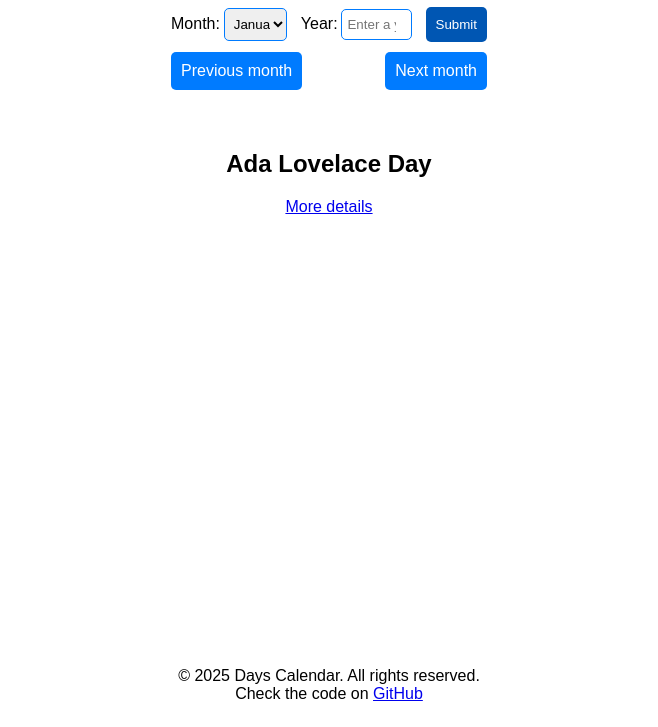
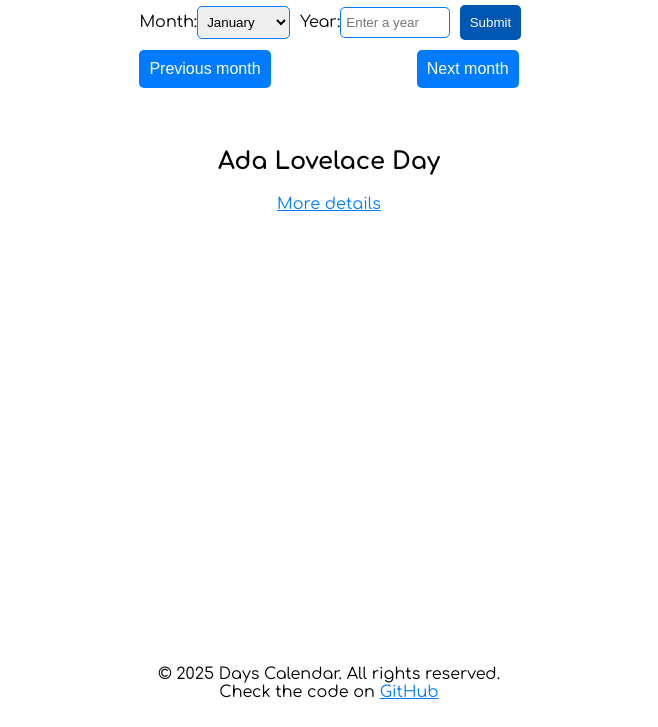
Before and after one commit to nadika-zavodovska/days-calendar-project, a website with bundled scripts: page src/index.html in a window 1280 px wide. Shown: the part 73-800 px from the top of the page, without its empty margins (311-969 px from the left). Built offline with nearby package versions, Linux system fonts and the light colour scheme; files whose address does not match are found by name.

Commit message:
Change styles

```diff
--- a/src/styles.css
+++ b/src/styles.css
@@ -1,6 +1,11 @@
+@import url('https://fonts.googleapis.com/css2?family=Comfortaa:wght@300..700&display=swap');
+
 body {
-  font-family: Arial, sans-serif;
+  font-family: "Comfortaa", serif;
   height: 100%;
+}
+a{
+  color: #007bff;
 }
 #page-title{
   text-align: center;
@@ -9,7 +14,7 @@ body {
   display: flex;
   flex-direction: column;
   align-items: center;
-  max-width: 25%;
+  max-width: 30%;
   margin: 0 auto;
   min-height: 80vh;
 }
@@ -18,8 +23,8 @@ body {
   display: flex;
   flex-direction: row;
   align-items: center;
+  justify-content: space-between;
   width: 100%;
-  justify-content: space-between;
 }
 
 #select-date-section {
@@ -37,7 +42,6 @@ body {
   display: grid;
   grid-template-columns: repeat(7, 1fr);
   grid-gap: 5px;
-  /* max-width: 300px; */
   margin: 20px auto;
 }
 
@@ -88,7 +92,7 @@ body {
   border: 1px solid #007bff;
   border-radius: 5px;
   margin-right: 10px;
-  max-width: 20%;
+  max-width: 27%;
 }
 
 #submit-btn {
```
